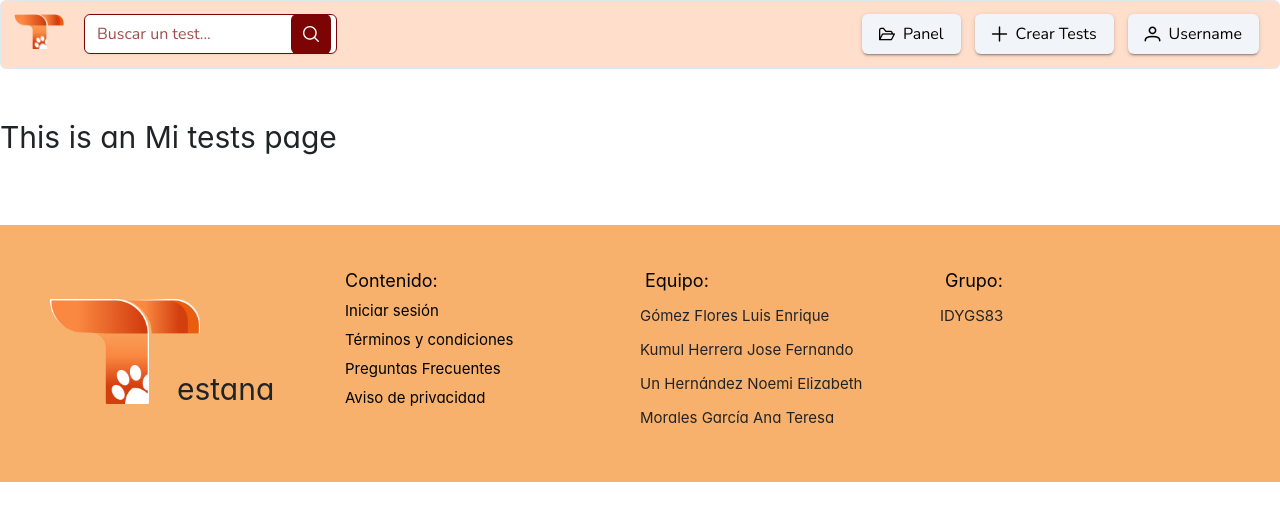
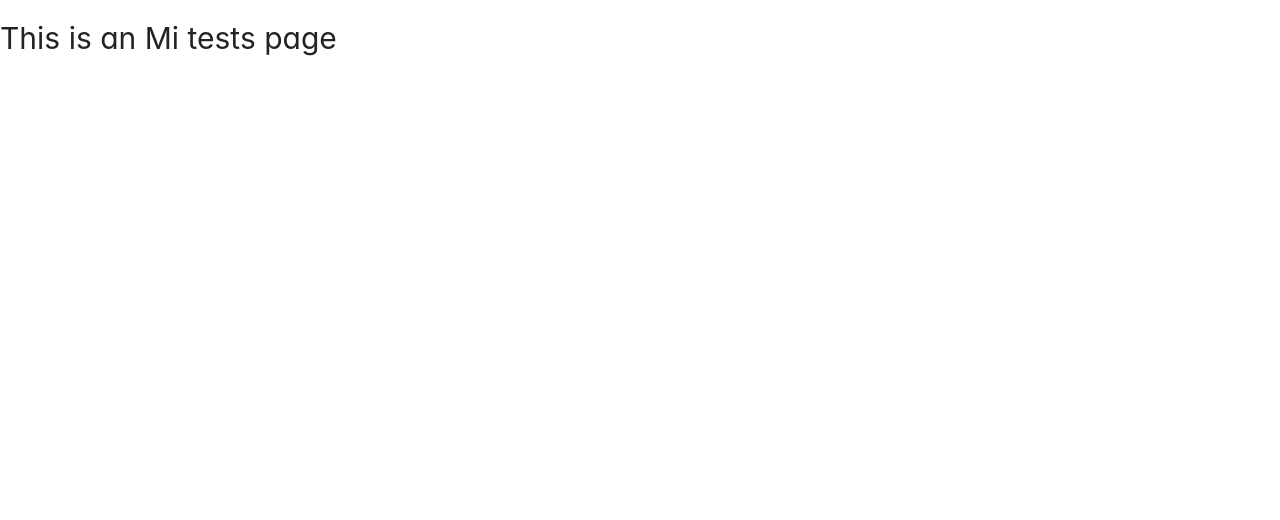
Before and after one commit to FernandoKumul/testana, a Vue app: page /my_tests in a window 1280 px wide. Shown: the top 520 px of the page. Built offline with nearby package versions, Linux system fonts and the light colour scheme.

Commit message:
Incluye Navbar and Footer

```diff
--- a/src/App.vue
+++ b/src/App.vue
@@ -2,14 +2,20 @@
 import Toast from 'primevue/toast';
 import NavbarComponent  from "./components/NavbarComponent.vue";
 import FooterComponent  from "./components/FooterComponent.vue";
+import { useRoute } from 'vue-router';
 
+// Obtener el objeto route actual
+const route = useRoute();
+const viewForNavBar = ['home'];
+const viewForFooter = ['home']
+// Extraer la ruta actual del objeto route
 </script>
 
 <template>
-  <NavbarComponent></NavbarComponent>
+  <NavbarComponent v-if="viewForNavBar.includes(route.name?.toString() ?? '')"></NavbarComponent>
   <RouterView />
   <Toast />
-  <FooterComponent></FooterComponent>
+  <FooterComponent v-if="viewForFooter.includes(route.name?.toString() ?? '')"></FooterComponent>
 </template>
 
 <style scoped>
```
